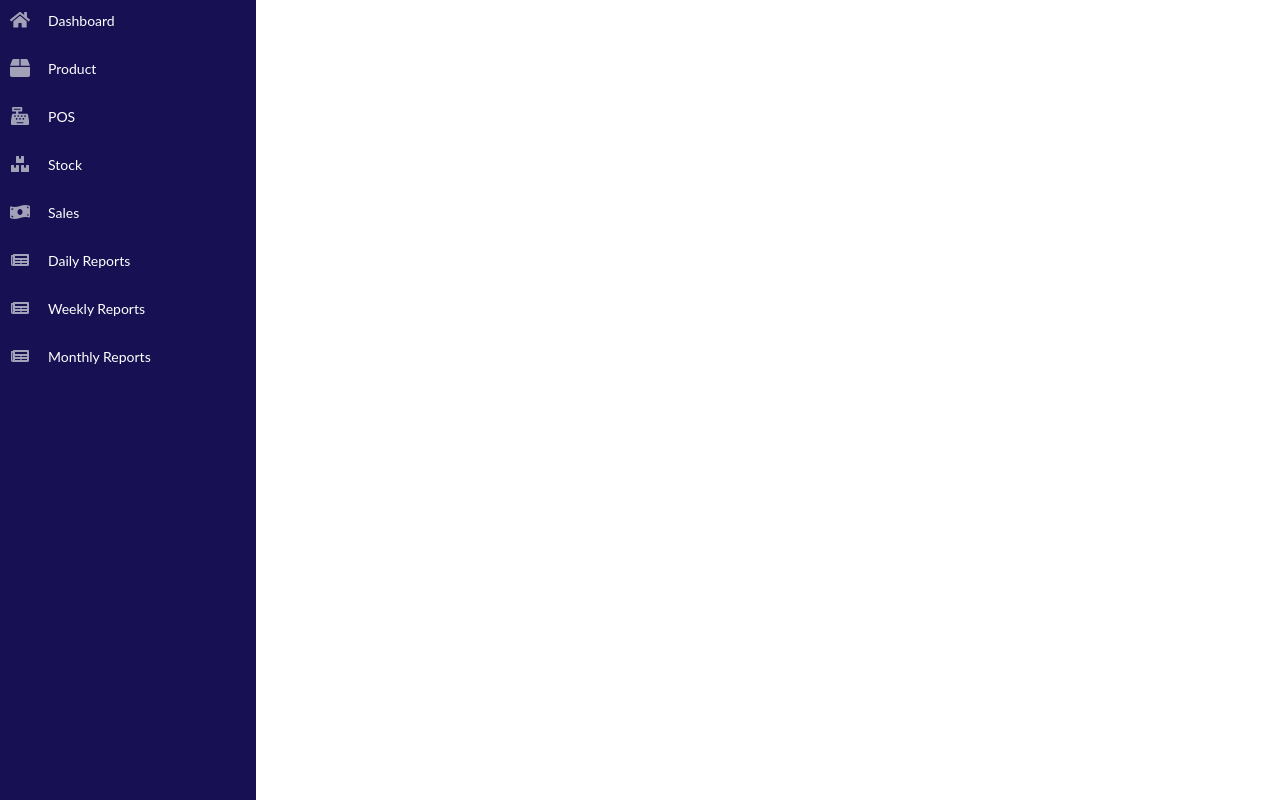
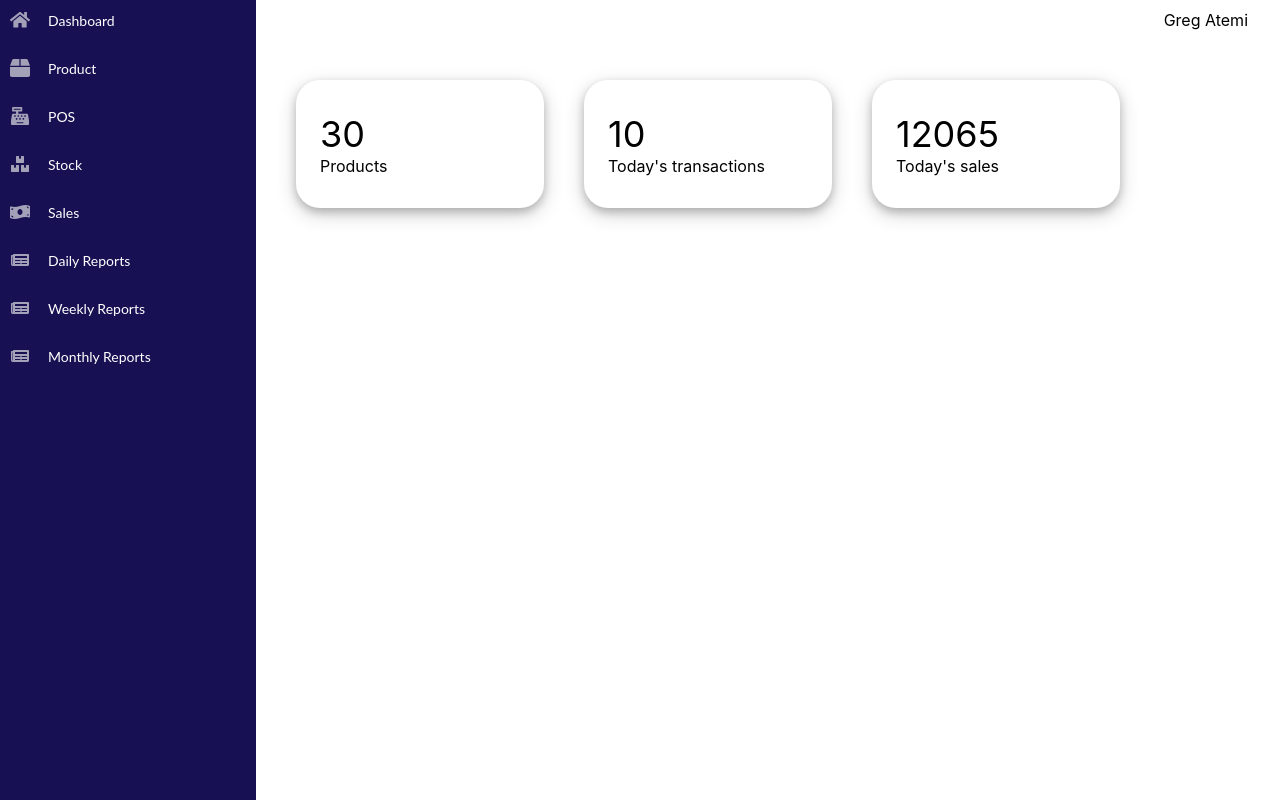
Before and after one commit to greg-atemi/jaythree-frontend, a React (Create React App) app: page / in a window 1280 px wide. Built offline with nearby package versions, Linux system fonts and the light colour scheme.

Commit message:
Compiling dashboard page and integrating it to the app

```diff
--- a/src/App.js
+++ b/src/App.js
@@ -1,9 +1,9 @@
 import './App.css';
-import Sidebar from "./main-page/sidebar";
+import MainPage from "./main-page";
 
 function App() {
   return (
-    <Sidebar> </Sidebar>
+    <MainPage />
   );
 }
 
--- /dev/null
+++ b/src/main-page/dashboard.js
@@ -0,0 +1,20 @@
+export default function Dashboard() {
+    const items_data = [
+        {id: 1, name: "Products" ,data: 30},
+        {id: 2, name: "Today's transactions" ,data: 10},
+        {id: 3, name: "Today's sales" ,data: 12065}
+    ];
+
+    const items = items_data.map(item =>
+        <div className="pill">
+            <span className="big">{item.data}</span>
+            <span>{item.name}</span>
+        </div>
+    );
+
+    return (
+        <div className="main2">
+            {items}
+        </div>
+    );
+}
--- a/src/main-page/index.js
+++ b/src/main-page/index.js
@@ -1,25 +1,19 @@
-import { BrowserRouter as Router, Switch, Route} from "react-router-dom";
+import { BrowserRouter as Router, Route, Routes } from "react-router-dom";
 import './main-page.css';
 import Sidebar from "./sidebar";
-// import { useEffect, useState, useMemo } from 'react';
-// import FeaturedHouse from "./featured-house";
-// import Header from "./header";
-// import * as PropTypes from "prop-types";
-// import SearchResults from "../search-results";
-// import HouseFilter from "./house-filter";
-// import HouseFromQuery from "../house/HouseFromQuery";
-// import useHouses from "../hooks/useHouses";
-// import useFeaturedHouse from "../hooks/useFeatuedHouse";
-// import HouseContext from "../context/housesContext";
+import Topbar from "./topbar";
+import Dashboard from "./dashboard";
 
 function Index() {
     return (
         <Router>
             <div className="container">
-                <Switch>
-                    <Route path="/">
-                    </Route>
-                </Switch>
+                <Sidebar />
+                <Topbar />
+                <Routes>
+                    <Route path="/" element={<Dashboard/>}/>
+                    {/*<Route path="/products" element={<Products/>}/>*/}
+                </Routes>
             </div>
         </Router>
     );
```
